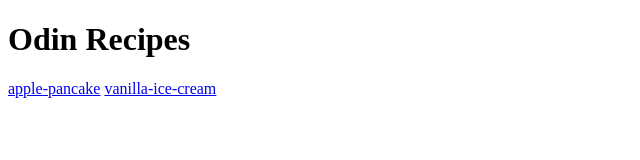
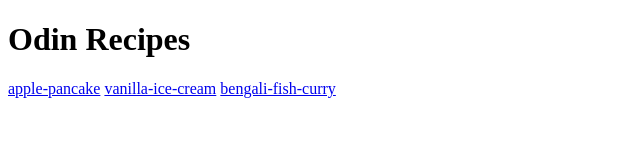
Before and after one commit to satendradchowdhary/odin-recipes, a plain HTML site: page index.html in a window 1280 px wide. Shown: the whole page, without its empty margins (0-640 px from the left). Drawn offline with Linux system fonts and the light colour scheme.

Commit message:
Link to bengali-fish-curry.html

```diff
--- a/index.html
+++ b/index.html
@@ -10,5 +10,6 @@
     <h1>Odin Recipes</h1>
     <a href="recipes/apple-pancake.html">apple-pancake</a>
     <a href="recipes/vanilla-ice-cream.html">vanilla-ice-cream</a>
+    <a href="recipes/bengali-fish-curry.html">bengali-fish-curry</a>
   </body>
 </html>
```
